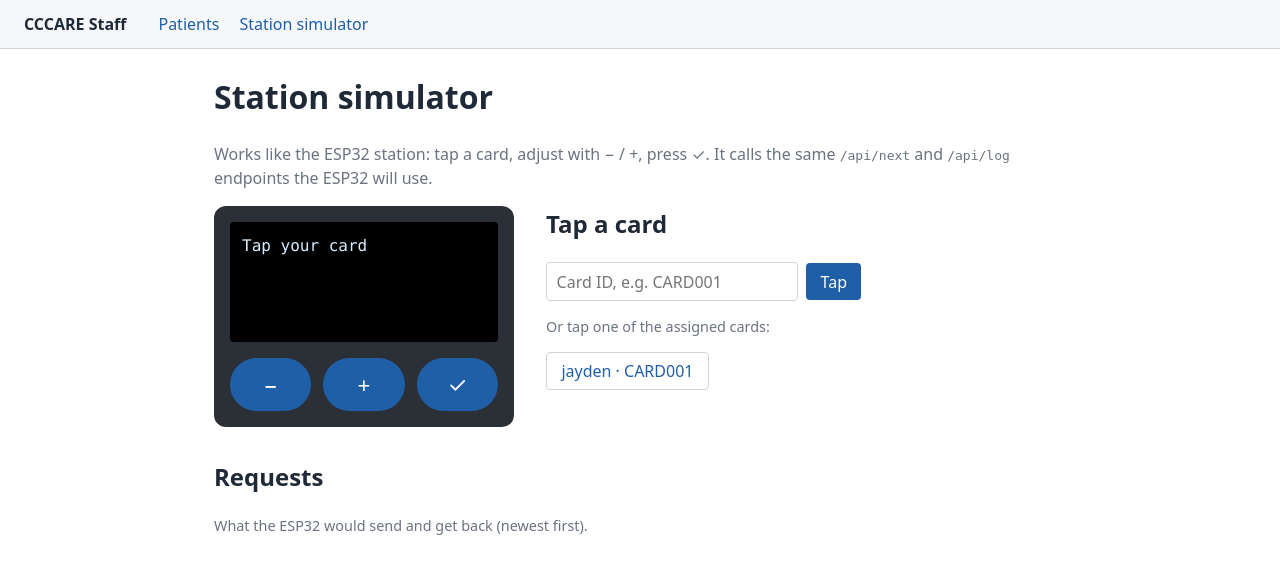
After one commit to jchen208208/ECE198-project, a Flask app: page /simulator in a window 1280 px wide. The commit adds this page. Shown: the top 574 px of the page. Run offline with Flask 3, Linux system fonts and the light colour scheme.

Commit message:
api built and simulator working

```diff
--- a/flaskapp.py
+++ b/flaskapp.py
@@ -29,9 +29,11 @@ from database import models  # noqa: E402,F401  (registers the tables)
 with app.app_context():
     db.create_all()
 
-# Staff website pages
+# Staff website pages + station API (website/)
 from website.routes import site  # noqa: E402
+from website.api import api  # noqa: E402
 app.register_blueprint(site)
+app.register_blueprint(api)
 
 if __name__ == "__main__":
     app.run(debug=True)
--- a/website/routes.py
+++ b/website/routes.py
@@ -228,3 +228,14 @@ def add_session(patient_id):
     db.session.commit()
     flash(f"Added session on {session_date}.")
     return _back_to(patient_id, "sessions")
+
+
+# ---------- station simulator ----------
+
+@site.get("/simulator")
+def simulator():
+    """A browser version of the ESP32 station. It calls the same API (website/api.py)."""
+    patients_with_cards = db.session.execute(
+        db.select(Patient).where(Patient.card_uid.is_not(None)).order_by(Patient.name)
+    ).scalars().all()
+    return render_template("simulator.html", patients=patients_with_cards)
--- /dev/null
+++ b/website/static/simulator.js
@@ -0,0 +1,177 @@
+// Station simulator: acts like the ESP32 station and calls the same API (website/api.py).
+// Flow: tap card -> GET /api/next -> adjust with - / + -> ✓ -> POST /api/log
+//       -> next set of the same exercise, or back to "Tap your card" (one tap per exercise).
+
+const IDLE_AFTER_MS = 45000;  // clinic rule: back to "Tap your card" after 30-60 s with no presses
+const MESSAGE_MS = 4000;      // how long short messages ("All done!") stay on screen
+const MAX_REQUESTS_SHOWN = 20;
+
+const lines = [1, 2, 3, 4].map((n) => document.getElementById(`line${n}`));
+const cardInput = document.getElementById("card");
+const requestList = document.getElementById("requests");
+
+let card = null;     // card currently tapped in
+let current = null;  // exercise on screen (a /api/next reply)
+let value = null;    // reps (strength) or minutes (cardio) being adjusted
+let timer = null;
+let busy = false;    // ignore presses while waiting for the server
+
+// ---------- screen ----------
+
+function show(...text) {
+  lines.forEach((line, i) => { line.textContent = text[i] ?? ""; });
+}
+
+function goIdleAfter(ms) {
+  clearTimeout(timer);
+  timer = setTimeout(idle, ms);
+}
+
+function idle() {
+  clearTimeout(timer);
+  card = null;
+  current = null;
+  value = null;
+  show("Tap your card");
+}
+
+function showMessage(...text) {
+  card = null;
+  current = null;
+  value = null;
+  show(...text);
+  goIdleAfter(MESSAGE_MS);
+}
+
+function showExercise(next) {
+  current = next;
+  if (next.type === "strength") value = next.reps ?? 0;
+  else if (next.type === "cardio") value = next.minutes ?? 0;
+  else value = null;
+  render();
+  goIdleAfter(IDLE_AFTER_MS);
+}
+
+function render() {
+  const hi = `Hi ${current.first_name}!`;
+  if (current.type === "strength") {
+    const load = current.load_lb == null ? "body wt" : `${current.load_lb} lb`;
+    show(hi, current.exercise, `Set ${current.set}/${current.sets}  ${load}`, `Reps: ${value}`);
+  } else if (current.type === "cardio") {
+    show(hi, current.exercise, "Cardio", `Minutes: ${value}`);
+  } else {
+    show(hi, current.exercise, "Mobility / stretch", "Press ✓ when done");
+  }
+}
+
+// ---------- talking to the server ----------
+
+async function call(method, url, body) {
+  const options = { method };
+  if (body) {
+    options.headers = { "Content-Type": "application/json" };
+    options.body = JSON.stringify(body);
+  }
+  let status = 0;
+  let reply;
+  try {
+    const response = await fetch(url, options);
+    status = response.status;
+    reply = await response.json().catch(() => ({ error: "bad_reply", message: `Server error ${status}` }));
+  } catch {
+    reply = { error: "no_reply", message: "Couldn't reach the server." };
+  }
+  recordRequest(method, url, body, status, reply);
+  return { status, reply };
+}
+
+function recordRequest(method, url, body, status, reply) {
+  const sent = document.createElement("pre");
+  sent.textContent = `${method} ${url}` + (body ? `\n${JSON.stringify(body)}` : "");
+  const received = document.createElement("pre");
+  received.textContent = `${status || "no reply"}  ${JSON.stringify(reply)}`;
+  const item = document.createElement("li");
+  item.append(sent, received);
+  requestList.prepend(item);
+  while (requestList.children.length > MAX_REQUESTS_SHOWN) requestList.lastElementChild.remove();
+}
+
+// ---------- buttons ----------
+
+async function tap(cardId) {
+  if (busy || !cardId) return;
+  busy = true;
+  show("Reading card...");
+  const { status, reply } = await call("GET", `/api/next?card=${encodeURIComponent(cardId)}`);
+  busy = false;
+
+  if (status === 200 && !reply.done) {
+    card = cardId;
+    showExercise(reply);
+  } else if (status === 200) {
+    showMessage(
+      `Hi ${reply.first_name}!`,
+      reply.no_plan ? "No exercises yet." : "All done for today!",
+      reply.no_plan ? "Please see staff." : "Great work.",
+    );
+  } else if (status === 404) {
+    showMessage("Card not recognized.", "Please see staff.");
+  } else {
+    showMessage("Something went wrong.", reply.message ?? `Error ${status}`);
+  }
+}
+
+function adjust(change) {
+  if (busy || !current || value === null) return;
+  value = Math.max(0, value + change);
+  render();
+  goIdleAfter(IDLE_AFTER_MS);
+}
+
+async function confirmSet() {
+  if (busy || !current) return;
+  busy = true;
+  const body = { card, dosage_id: current.dosage_id, set: current.set };
+  if (current.type === "strength") {
+    body.reps = value;
+    body.load_lb = current.load_lb;
+  } else if (current.type === "cardio") {
+    body.minutes = value;
+  }
+
+  const saved = await call("POST", "/api/log", body);
+  if (saved.status !== 200) {
+    busy = false;
+    show("Couldn't save.", saved.reply.message ?? `Error ${saved.status}`, "", "Press ✓ to try again");
+    goIdleAfter(IDLE_AFTER_MS);
+    return;
+  }
+
+  // More sets of the same exercise: show the next one now. Otherwise the patient taps again later.
+  const finished = current;
+  const { status, reply } = await call("GET", `/api/next?card=${encodeURIComponent(card)}`);
+  busy = false;
+  if (status === 200 && !reply.done && reply.dosage_id === finished.dosage_id) {
+    showExercise(reply);
+  } else if (status === 200 && reply.done) {
+    showMessage("Saved ✓", `${finished.exercise} done.`, "All done for today!");
+  } else {
+    showMessage("Saved ✓", `${finished.exercise} done.`, "Tap again for the next one.");
+  }
+}
+
+document.getElementById("minus").addEventListener("click", () => adjust(-1));
+document.getElementById("plus").addEventListener("click", () => adjust(1));
+document.getElementById("ok").addEventListener("click", confirmSet);
+document.getElementById("tap-form").addEventListener("submit", (event) => {
+  event.preventDefault();
+  tap(cardInput.value.trim());
+});
+document.querySelectorAll("[data-card]").forEach((button) => {
+  button.addEventListener("click", () => {
+    cardInput.value = button.dataset.card;
+    tap(button.dataset.card);
+  });
+});
+
+idle();
--- a/website/static/style.css
+++ b/website/static/style.css
@@ -70,3 +70,33 @@ button.danger { color: #b42318; }
 .flash { padding: 0.6rem 0.9rem; background: #e8f1fb; border-left: 4px solid var(--accent); }
 .muted { color: var(--muted); }
 .placeholder { padding: 1rem; color: var(--muted); border: 1px dashed var(--border); border-radius: 4px; }
+
+nav { display: flex; gap: 1.25rem; }
+
+/* ---------- station simulator ---------- */
+.sim { display: flex; flex-wrap: wrap; align-items: flex-start; gap: 2rem; margin-top: 1rem; }
+.station { width: 300px; max-width: 100%; padding: 1rem; background: #2b2f36; border-radius: 12px; }
+.screen {
+  min-height: 7.5rem;
+  padding: 0.75rem;
+  font-family: ui-monospace, Consolas, monospace;
+  color: #d6ecff;
+  background: #000;
+  border-radius: 4px;
+}
+.screen .line { min-height: 1.5em; overflow: hidden; white-space: nowrap; text-overflow: ellipsis; }
+.station-buttons { display: flex; gap: 0.75rem; margin-top: 1rem; }
+.station-buttons button { flex: 1; padding: 0.6rem 0; font-size: 1.4rem; border-radius: 999px; }
+.tap { flex: 1; min-width: 260px; }
+.tap h2 { margin-top: 0; }
+.chips { display: flex; flex-wrap: wrap; gap: 0.5rem; }
+.chip { color: var(--accent); background: #fff; border: 1px solid var(--border); }
+.requests { padding-left: 1.25rem; font-size: 0.85rem; }
+.requests pre {
+  margin: 0.25rem 0;
+  padding: 0.5rem;
+  white-space: pre-wrap;
+  word-break: break-word;
+  background: var(--soft);
+  border-radius: 4px;
+}
--- a/website/templates/base.html
+++ b/website/templates/base.html
@@ -11,6 +11,7 @@
     <a href="{{ url_for('site.patient_list') }}" class="brand">CCCARE Staff</a>
     <nav>
       <a href="{{ url_for('site.patient_list') }}">Patients</a>
+      <a href="{{ url_for('site.simulator') }}">Station simulator</a>
     </nav>
   </header>
 
--- a/website/templates/patient.html
+++ b/website/templates/patient.html
@@ -114,8 +114,8 @@
 <section>
   <h2>Exercise log &amp; flags</h2>
   <p class="placeholder">
-    Coming soon: the station API will fill the <code>exercise_logs</code> table.
-    This will show what the patient actually did, plus the "increase load" and "new exercises due" flags.
+    Coming soon: what the patient logged at the station (the <code>exercise_logs</code> table),
+    plus the "increase load" and "new exercises due" flags.
   </p>
 </section>
 {% endblock %}
--- /dev/null
+++ b/website/templates/simulator.html
@@ -0,0 +1,52 @@
+{% extends "base.html" %}
+{% block title %}Station simulator · CCCARE Staff{% endblock %}
+
+{% block content %}
+<h1>Station simulator</h1>
+<p class="muted">
+  Works like the ESP32 station: tap a card, adjust with − / +, press ✓.
+  It calls the same <code>/api/next</code> and <code>/api/log</code> endpoints the ESP32 will use.
+</p>
+
+<div class="sim">
+  <div class="station">
+    <div class="screen" aria-live="polite">
+      <div class="line" id="line1"></div>
+      <div class="line" id="line2"></div>
+      <div class="line" id="line3"></div>
+      <div class="line" id="line4"></div>
+    </div>
+    <div class="station-buttons">
+      <button type="button" id="minus" aria-label="Minus">−</button>
+      <button type="button" id="plus" aria-label="Plus">+</button>
+      <button type="button" id="ok" aria-label="Done">✓</button>
+    </div>
+  </div>
+
+  <div class="tap">
+    <h2>Tap a card</h2>
+    <form id="tap-form" class="inline">
+      <input id="card" placeholder="Card ID, e.g. CARD001" maxlength="32" required>
+      <button>Tap</button>
+    </form>
+    {% if patients %}
+    <p class="hint">Or tap one of the assigned cards:</p>
+    <div class="chips">
+      {% for p in patients %}
+      <button type="button" class="chip" data-card="{{ p.card_uid }}">{{ p.name }} · {{ p.card_uid }}</button>
+      {% endfor %}
+    </div>
+    {% else %}
+    <p class="hint">No cards assigned yet. Give a patient a Card ID on their page first.</p>
+    {% endif %}
+  </div>
+</div>
+
+<section>
+  <h2>Requests</h2>
+  <p class="hint">What the ESP32 would send and get back (newest first).</p>
+  <ol id="requests" class="requests"></ol>
+</section>
+
+<script src="{{ url_for('site.static', filename='simulator.js') }}"></script>
+{% endblock %}
```
Also changed, not shown: website/api.py (added, +175 -0 lines).
